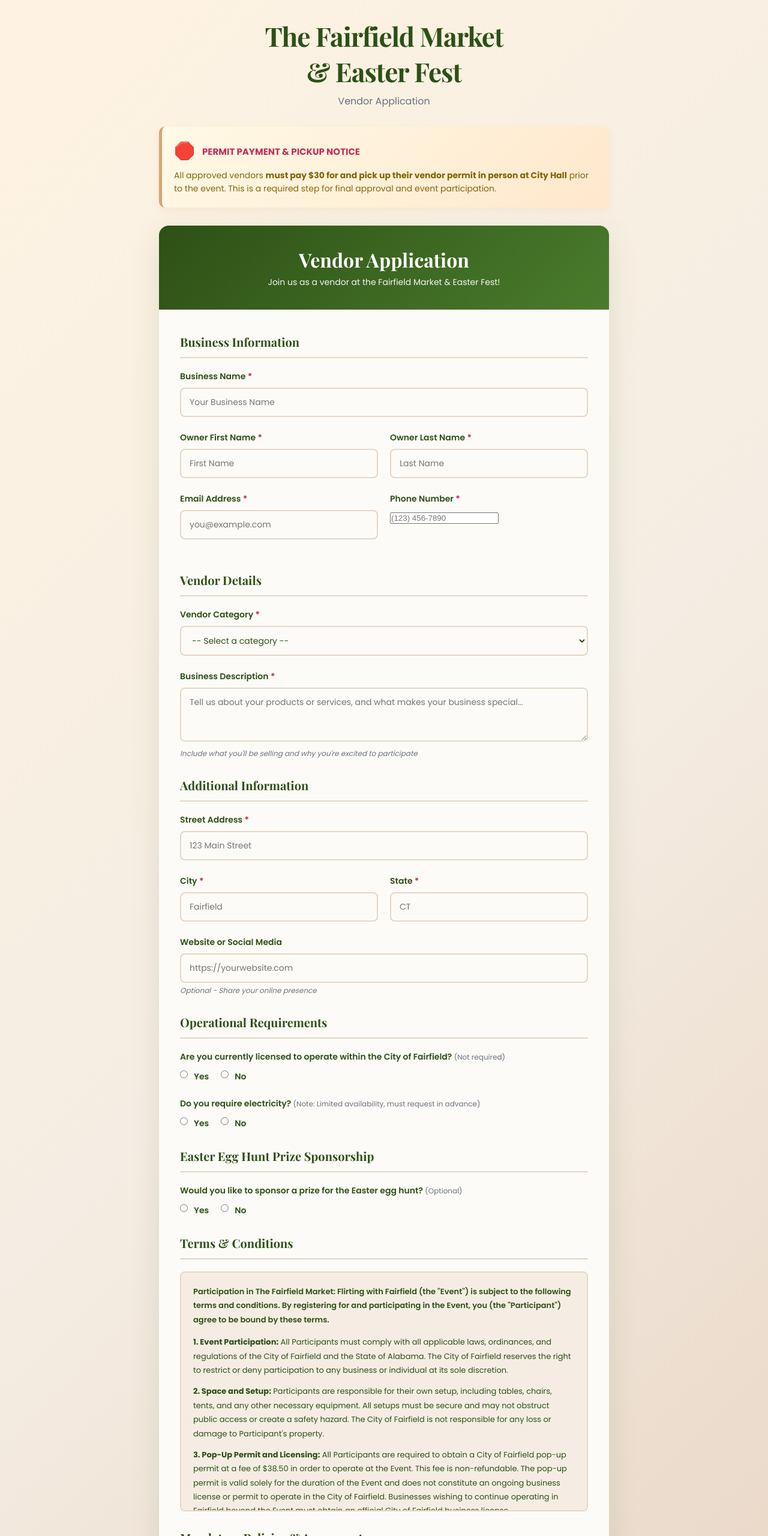
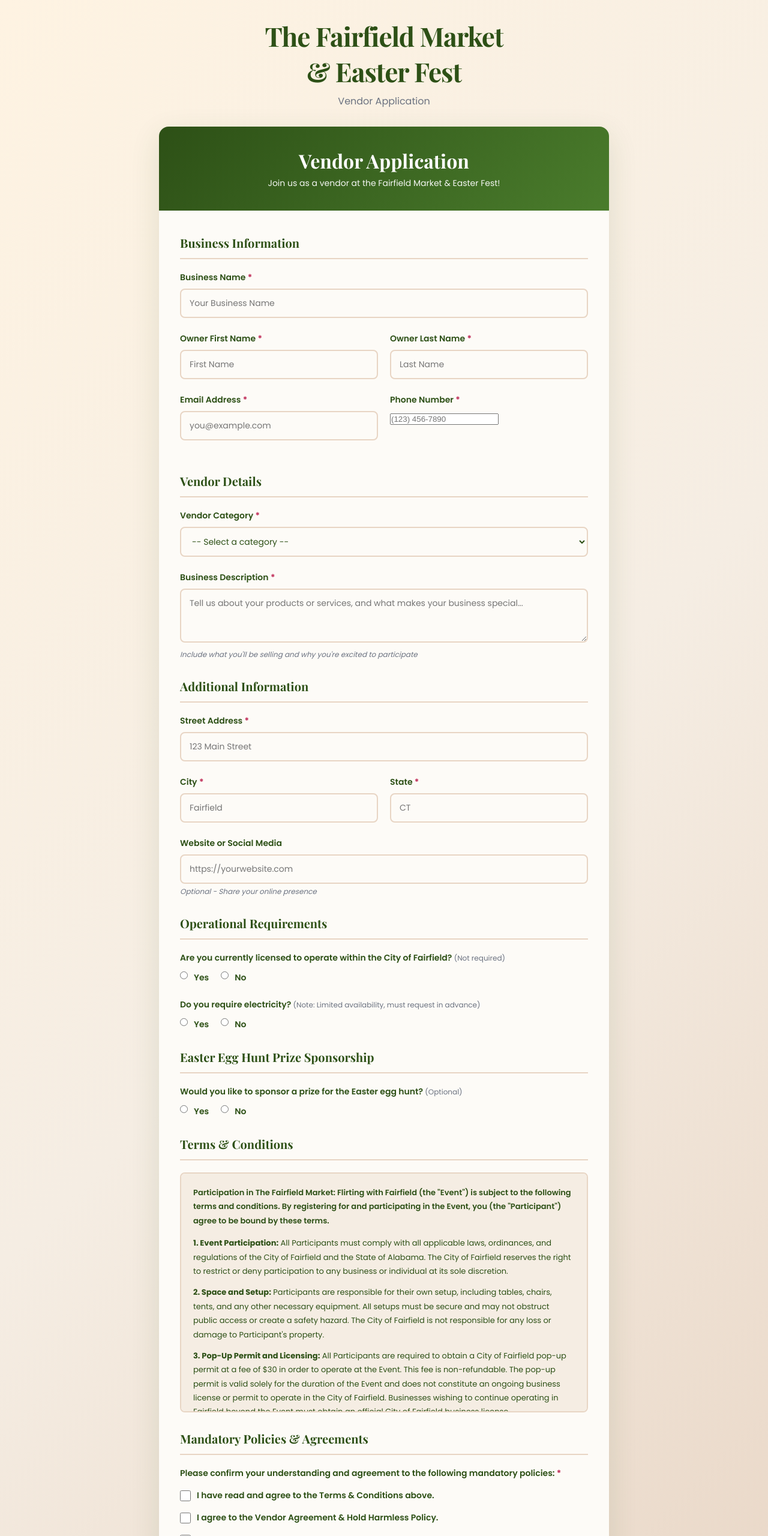
Before and after one commit to clewis2211/vendor_registration, a plain HTML site: page index.html in a window 1280 px wide. Shown: the top 2560 px of the page at 60% size. Drawn offline with nearby package versions, Linux system fonts and the light colour scheme.

Commit message:
Add files via upload

```diff
--- a/index.html
+++ b/index.html
@@ -93,7 +93,7 @@
             border-left: 5px solid var(--accent-gold);
             border-radius: 10px;
             padding: 20px;
-            margin-bottom: 30px;
+            margin-top: 30px;
             animation: slideIn 0.8s ease-out 0.2s both;
             box-shadow: 0 4px 12px rgba(212, 165, 116, 0.15);
         }
@@ -118,7 +118,7 @@
 
         .permit-notice-title {
             font-weight: 700;
-            color: var(--error);
+            color: var(--primary);
             font-size: 15px;
             margin-bottom: 8px;
             display: flex;
@@ -127,7 +127,7 @@
 
         .permit-notice-text {
             font-size: 14px;
-            color: var(--warning-text);
+            color: var(--text);
             line-height: 1.6;
             margin: 0;
         }
@@ -435,16 +435,6 @@
             <p class="hero-subtitle">Vendor Application</p>
         </div>
 
-        <div class="permit-notice">
-            <div class="permit-notice-title">
-                <span class="permit-notice-icon">🛑</span>
-                PERMIT PAYMENT & PICKUP NOTICE
-            </div>
-            <p class="permit-notice-text">
-                All approved vendors <strong>must pay $30 for and pick up their vendor permit in person at City Hall</strong> prior to the event. This is a required step for final approval and event participation.
-            </p>
-        </div>
-
         <div class="container">
             <div class="header">
                 <h1>Vendor Application</h1>
@@ -620,7 +610,7 @@
 
                             <p style="margin-bottom: 12px;"><strong>2. Space and Setup:</strong> Participants are responsible for their own setup, including tables, chairs, tents, and any other necessary equipment. All setups must be secure and may not obstruct public access or create a safety hazard. The City of Fairfield is not responsible for any loss or damage to Participant's property.</p>
 
-                            <p style="margin-bottom: 12px;"><strong>3. Pop-Up Permit and Licensing:</strong> All Participants are required to obtain a City of Fairfield pop-up permit at a fee of $38.50 in order to operate at the Event. This fee is non-refundable. The pop-up permit is valid solely for the duration of the Event and does not constitute an ongoing business license or permit to operate in the City of Fairfield. Businesses wishing to continue operating in Fairfield beyond the Event must obtain an official City of Fairfield business license.</p>
+                            <p style="margin-bottom: 12px;"><strong>3. Pop-Up Permit and Licensing:</strong> All Participants are required to obtain a City of Fairfield pop-up permit at a fee of $30 in order to operate at the Event. This fee is non-refundable. The pop-up permit is valid solely for the duration of the Event and does not constitute an ongoing business license or permit to operate in the City of Fairfield. Businesses wishing to continue operating in Fairfield beyond the Event must obtain an official City of Fairfield business license.</p>
 
                             <p style="margin-bottom: 12px;"><strong>4. Liability Waiver and Indemnification:</strong> In consideration of being permitted to participate in the Event, the Participant, on behalf of itself, its employees, and its agents, hereby releases, waives, discharges, and covenants not to sue the City of Fairfield, its officers, employees, and agents from any and all liability, claims, demands, actions, and causes of action whatsoever, direct or indirect, arising out of or related to any loss, damage, or injury, including death, that may be sustained by the Participant or any of the property belonging to the Participant, whether caused by the negligence of the City of Fairfield, or otherwise, while participating in the Event, or while in, on or upon the premises where the Event is being conducted.<br><br>Furthermore, the Participant agrees to indemnify and hold harmless the City of Fairfield from any and all claims, actions, suits, procedures, costs, expenses, damages, and liabilities, including attorney's fees, arising out of the Participant's involvement in the Event.</p>
 
@@ -672,6 +662,16 @@
                         <button type="reset" class="btn-reset">Clear Form</button>
                     </div>
                 </form>
+
+                <div class="permit-notice">
+                    <div class="permit-notice-title">
+                        <!-- <span class="permit-notice-icon">🛑</span> -->
+                        PERMIT PAYMENT & PICKUP NOTICE
+                    </div>
+                    <p class="permit-notice-text">
+                        All approved vendors <strong>must pay for and pick up their vendor permit in person at City Hall</strong> prior to the event. This is a required step for final approval and event participation.
+                    </p>
+                </div>
             </div>
         </div>
     </div>
```
